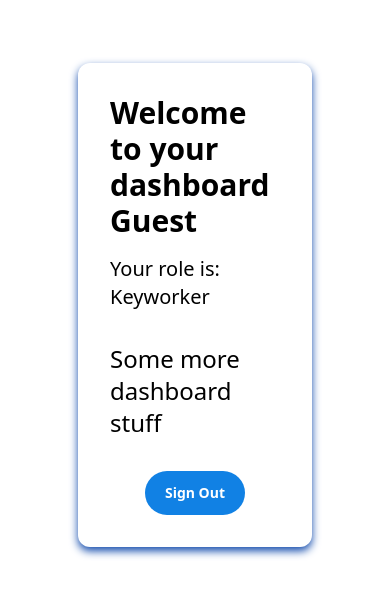
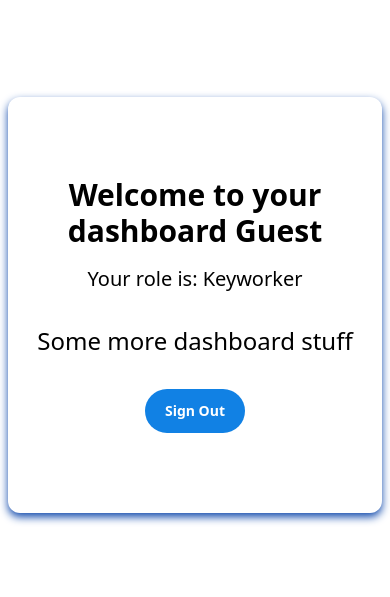
Before and after one commit to oechristophers/homnique-test, a Next.js app: page /dashboard in a window 390 px wide. Shown: the part 117-714 px from the top of the page. Built offline with nearby package versions, Linux system fonts and the light colour scheme.

Commit message:
layout changes

```diff
--- a/src/pages/dashboard.jsx
+++ b/src/pages/dashboard.jsx
@@ -21,9 +21,9 @@ export default function Dashboard() {
   };
 
   return (
-    <div className="flex flex-col items-center justify-center min-h-screen ">
-      <div className="flex flex-col items-center p-8 rounded-xl  box-shadow gap-4 w-[60%]">
-        <div className="text-black text-3xl font-bold">Welcome to your dashboard {username || 'Guest'}</div>
+    <div className="flex flex-col items-center px-2 justify-center min-h-screen ">
+      <div className="flex flex-col items-center py-20 md:p-8 rounded-xl  box-shadow gap-4 md:w-[60%]">
+        <div className="text-black text-3xl font-bold w-full text-center ">Welcome to your dashboard {username || 'Guest'}</div>
         <div>
           <p className='text-xl'>Your role is: Keyworker</p>
         </div>
--- a/src/pages/index.jsx
+++ b/src/pages/index.jsx
@@ -4,13 +4,11 @@ import React from "react";
 
 export default function HomePage() {
   return (
-    <div className="flex flex-col items-center justify-center min-h-screen ">
-    <div className="flex flex-col items-center p-8 rounded-xl  box-shadow gap-4 w-[60%]">
+    <div className="flex flex-col items-center px-2 justify-center min-h-screen ">
+      <div className="flex flex-col items-center px-3 py-20 md:p-8 rounded-xl  box-shadow gap-4 md:w-[60%]">
         <div className="text-black text-3xl font-bold">Homnique Platform</div>
 
-      <div className="text-2xl mt-4 mb-4">
-       Several stuffs about Homnique
-      </div>
+        <div className="text-2xl mt-4 mb-4">Several stuffs about Homnique</div>
         <div>
           <Link
             href="/auth/login"
```
Lines whose indentation alone changed are shown as unchanged.
